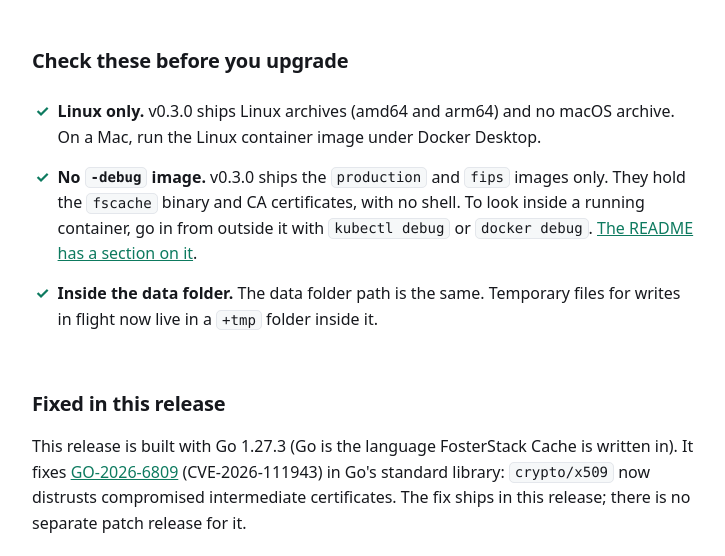
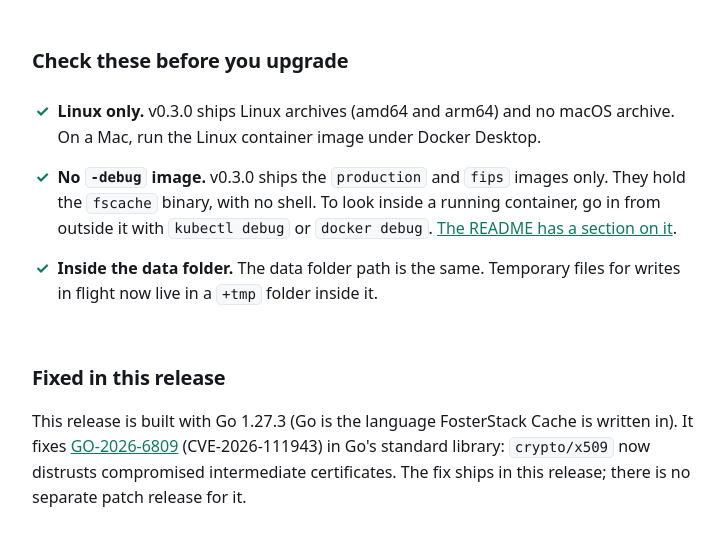
Before and after one commit to fosterstack/www, a plain HTML site: page whats-new-fosterstack-cache-v0-3-0/index.html in a window 1280 px wide. Shown: the part 239-795 px from the top of the page, without its empty margins (276-1001 px from the left). Drawn offline with Linux system fonts and the light colour scheme.

Commit message:
whats-new v0.3.0: the images hold the binary only, no CA certificates

```diff
--- a/whats-new-fosterstack-cache-v0-3-0/index.html
+++ b/whats-new-fosterstack-cache-v0-3-0/index.html
@@ -96,7 +96,7 @@
   <h2>Check these before you upgrade</h2>
   <ul class="trust">
     <li><strong>Linux only.</strong> v0.3.0 ships Linux archives (amd64 and arm64) and no macOS archive. On a Mac, run the Linux container image under Docker Desktop.</li>
-    <li><strong>No <code>-debug</code> image.</strong> v0.3.0 ships the <code>production</code> and <code>fips</code> images only. They hold the <code>fscache</code> binary and CA certificates, with no shell. To look inside a running container, go in from outside it with <code>kubectl debug</code> or <code>docker debug</code>. <a href="https://github.com/fosterstack/cache#debugging-a-running-container">The README has a section on it</a>.</li>
+    <li><strong>No <code>-debug</code> image.</strong> v0.3.0 ships the <code>production</code> and <code>fips</code> images only. They hold the <code>fscache</code> binary, with no shell. To look inside a running container, go in from outside it with <code>kubectl debug</code> or <code>docker debug</code>. <a href="https://github.com/fosterstack/cache#debugging-a-running-container">The README has a section on it</a>.</li>
     <li><strong>Inside the data folder.</strong> The data folder path is the same. Temporary files for writes in flight now live in a <code>+tmp</code> folder inside it.</li>
   </ul>
   <h2>Fixed in this release</h2>
```
